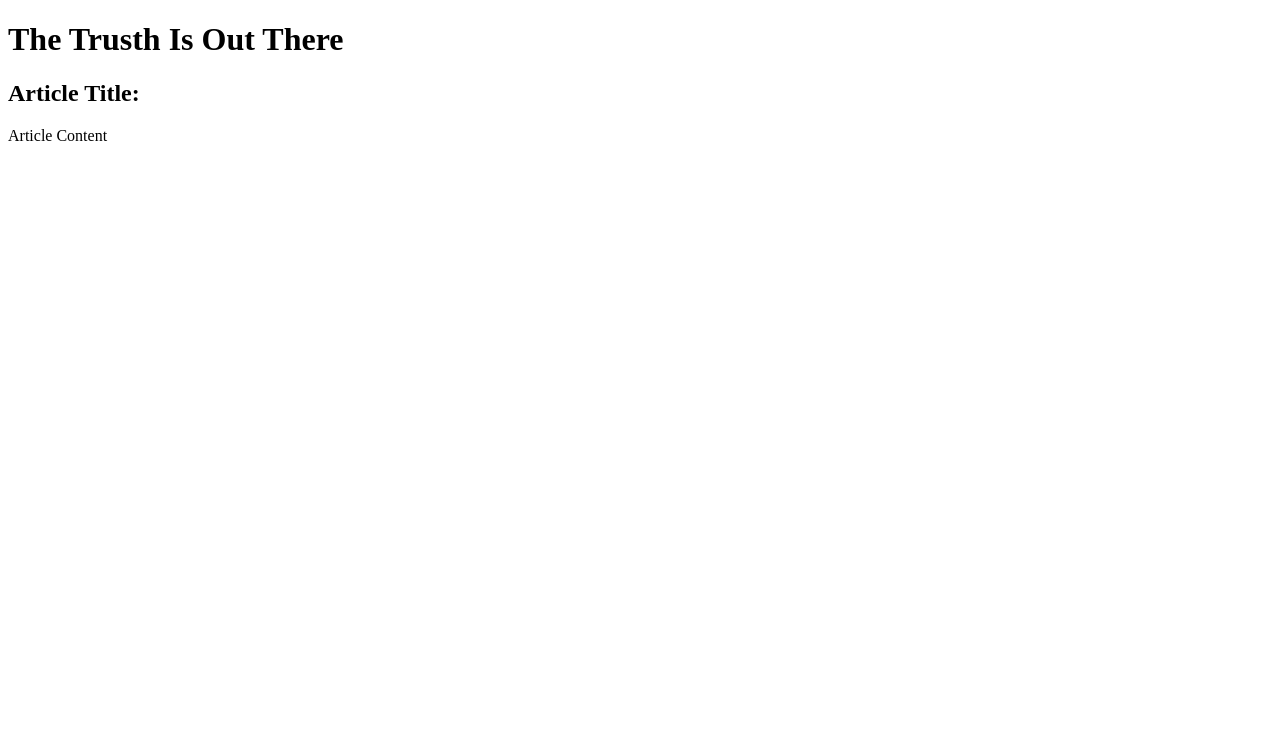
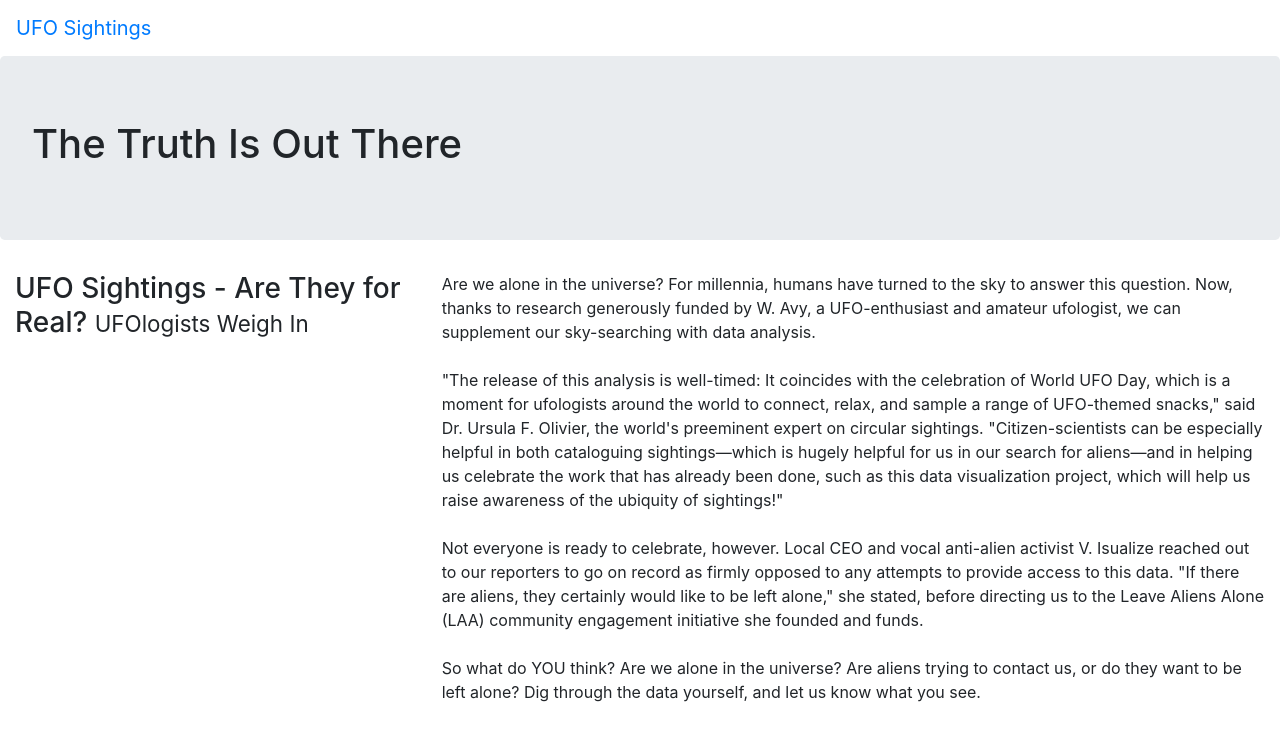
Before and after one commit to iiiGraham/UFOs, a plain HTML site: page index.html in a window 1280 px wide. Drawn offline with nearby package versions, Linux system fonts and the light colour scheme.

Commit message:
editing html with navigation and key article

```diff
--- a/index.html
+++ b/index.html
@@ -4,21 +4,65 @@
     <meta charset="UTF-8">
     <meta http-equiv="X-UA-Compatible" content="IE=edge">
     <meta name="viewport" content="width=device-width, initial-scale=1.0">
-    <title>UFO Sightings</title>
+
+    <title>UFO Finder</title>
+
+    <!-- link to Bootstrap's content delivery network -->
+    <link
+        rel="stylesheet"
+        href="https://maxcdn.bootstrapcdn.com/bootstrap/4.0.0/css/bootstrap.min.css"
+        integrity="sha384-Gn5384xqQ1aoWXA+058RXPxPg6fy4IWvTNh0E263XmFcJlSAwiGgFAW/dAiS6JXm"
+        crossorigin="anonymous"
+        />
+
+        <!-- link to css stylesheet -->
+        <link rel="stylesheet" href="static/css/style.css">
+
 </head>
 <body>
+
+    <!-- wrppaer helps group elements and specifies styling in stylesheet -->
+    <div class="wrapper">
+
+        <!-- add navigation bar -->
+        <nav class="navbar navbar-expand-lg">
+            <!-- linking back to the index.html will reload the page with the full dataset -->
+            <a class="navbar-brand" href="index.html">UFO Sightings</a>
+        </nav>
+
         <!-- section for main header -->
         <div class="jumbotron">
-        <h1>The Trusth Is Out There</h1>
+            <h1>The Truth Is Out There</h1>
         </div>
 
         <!-- article section -->
+        <!-- bootstrap grid system is set up container -> row -> columns for elements -->
+        <div class="container-fluid">
+            <div class="row">
+                <div class="col-md-4">
                     <div class="article">
-        <h2>Article Title:</h2>
-        <p>Article Content</p>
+                        <h3>UFO Sightings - Are They for Real? <small>UFOlogists Weigh In</small></h3>
                     </div>
+                </div>
+                <div class="col-md-8">
+                    <p>
+                        Are we alone in the universe? For millennia, humans have turned to the sky to answer this question. Now, thanks to research generously funded by W. Avy, a UFO-enthusiast and amateur ufologist, we can supplement our sky-searching with data analysis.<br><br>
+
+                        "The release of this analysis is well-timed: It coincides with the celebration of World UFO Day, which is a moment for ufologists around the world to connect, relax, and sample a range of UFO-themed snacks," said Dr. Ursula F. Olivier, the world's preeminent expert on circular sightings. "Citizen-scientists can be especially helpful in both cataloguing sightings—which is hugely helpful for us in our search for aliens—and in helping us celebrate the work that has already been done, such as this data visualization project, which will help us raise awareness of the ubiquity of sightings!"<br><br>
+
+                        Not everyone is ready to celebrate, however. Local CEO and vocal anti-alien activist V. Isualize reached out to our reporters to go on record as firmly opposed to any attempts to provide access to this data. "If there are aliens, they certainly would like to be left alone," she stated, before directing us to the Leave Aliens Alone (LAA) community engagement initiative she founded and funds.<br><br>
+
+                        So what do YOU think? Are we alone in the universe? Are aliens trying to contact us, or do they want to be left alone? Dig through the data yourself, and let us know what you see.
+                    </p>
+                </div>
+            </div>
+        </div>
+
+
 
         <!-- section for tables -->
 
+    </div>
+
 </body>
 </html>
```
Lines whose indentation alone changed are shown as unchanged.
